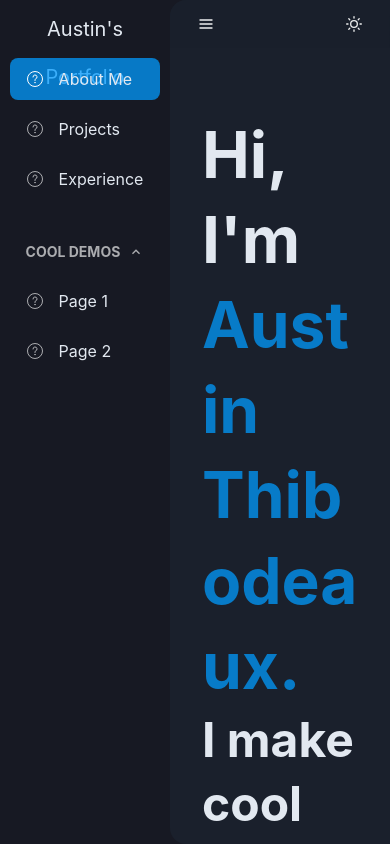
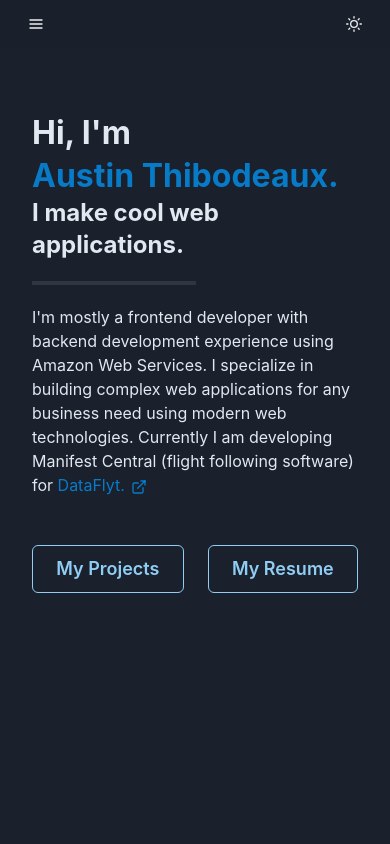
Before and after one commit to Austint30/Portfolio-Client, a React (Vite) app: page / in a window 390 px wide. Built offline with nearby package versions, Linux system fonts and the light colour scheme.

Commit message:
Added some mobile screen optimizations

```diff
--- a/src/components/app-header-bar/app-header-bar.tsx
+++ b/src/components/app-header-bar/app-header-bar.tsx
@@ -4,7 +4,7 @@ import DarkThemeBtn from 'components/buttons/dark-theme-btn/dark-theme-btn';
 import HeaderBar, { HeaderBarProps } from 'components/header-bar/header-bar';
 
 export interface AppHeaderBarProps extends HeaderBarProps {
-
+    onMenuClicked?: () => void
 }
 
 const AppHeaderBar: React.FC<AppHeaderBarProps> = (props) => {
@@ -15,6 +15,7 @@ const AppHeaderBar: React.FC<AppHeaderBarProps> = (props) => {
                     aria-label='Toggle side menu'
                     icon={<HamburgerIcon />}
                     variant='ghost'
+                    onClick={props.onMenuClicked}
                 />
                 <Spacer />
                 <Flex>
--- a/src/components/app-side-bar/app-side-bar.tsx
+++ b/src/components/app-side-bar/app-side-bar.tsx
@@ -1,11 +1,10 @@
-import { Box, StackDivider, useColorMode, VStack, Text, Flex } from "@chakra-ui/react"
-import { useLocation } from "react-router-dom";
+import { Flex, Text, VStack } from "@chakra-ui/react";
 import NavGroup from "./nav-group";
-import NavItem, { NavItemSelector } from "./nav-item";
+import NavItem from "./nav-item";
 
 const AppSideBar: React.FC<{}> = () => {
 
-    return <Flex w='15rem' h='100%' flexDirection='column'>
+    return <Flex w='100%' h='100%' flexDirection='column'>
         <Text w='100%' h='3rem' p="0 0.6rem" mb='5px' mt='5px' lineHeight='3rem' textAlign='center' fontSize='xl'>Austin's Portfolio</Text>
         <VStack spacing='2rem' align='stretch' overflowX='auto' overflowY='hidden' p="0 0.6rem">
             <NavGroup>
--- a/src/components/page-wrapper/page-wrapper.tsx
+++ b/src/components/page-wrapper/page-wrapper.tsx
@@ -1,4 +1,4 @@
-import { Flex, Box, useColorMode, Text } from "@chakra-ui/react";
+import { Flex, Box, useColorMode, Text, useBreakpointValue, useBoolean } from "@chakra-ui/react";
 import AppHeaderBar from "components/app-header-bar/app-header-bar";
 import AppSideBar from "components/app-side-bar";
 import Panel from "components/panel/panel";
@@ -9,14 +9,24 @@ export interface PageWrapperProps {
 
 const PageWrapper: React.FC<PropsWithChildren<PageWrapperProps>> = (props) => {
 
-    const { colorMode } = useColorMode();
+    // TODO: Replace with global state
+    const [ isCollapsed, setCollapsed ] = useBoolean();
+
+    const isMobile = useBreakpointValue({
+        base: true,
+        md: false
+    })
 
     return (
         <Flex direction='row' h='100%'>
-            <AppSideBar />
+            {!isMobile ? (
+                <Box width={isCollapsed ? '4rem' : '16rem'}>
+                    <AppSideBar />
+                </Box>
+            ) : null}
             <Panel
-                borderLeftRadius='16px'
-                headerBar={<AppHeaderBar />}
+                borderLeftRadius={{ md: '1.5rem', base: 0 }}
+                headerBar={<AppHeaderBar onMenuClicked={() => setCollapsed.toggle()} />}
             >
             <Box
                 flex={1}
--- a/src/pages/index/index.tsx
+++ b/src/pages/index/index.tsx
@@ -13,8 +13,10 @@ const IndexPage: React.FC<{}> = (props) => {
                 <Stack spacing={12}>
                     <SlideFade in offsetY='30px' transition={{ enter: { duration: 1, ease: 'easeOut' } }}>
                         <Box mb='-7'>
-                            <Heading fontSize='4rem'>Hi, I'm <Text as='span' variant='primary'>Austin Thibodeaux.</Text></Heading>
-                            <Heading fontSize='3rem'>I make cool web applications.</Heading>
+                            <Heading fontSize={['2rem', '3rem', '4rem' ]}>
+                                Hi, I'm <Box as='br' display={{ base: 'initial', lg: 'none' }} /> <Text as='span' variant='primary'>Austin Thibodeaux.</Text>
+                            </Heading>
+                            <Heading fontSize={[ '1.5rem', '2rem', '3rem']}>I make cool web applications.</Heading>
                             <Divider borderWidth='2px' width='10rem' mt='5' />
                         </Box>
                     </SlideFade>
--- a/src/theme.tsx
+++ b/src/theme.tsx
@@ -16,15 +16,15 @@ export const theme = extendTheme({
         HeaderBar: {
             baseStyle: (props: StyleFunctionProps) =>({
                 bg: mode('content.lightAcrylic', 'content.darkAcrylic')(props),
-                transition: 'box-shadow 300ms linear',
-                backdropFilter: 'blur(25px)'
+                transition: 'box-shadow 300ms linear'
             }),
             variants: {
                 hovering: (props: StyleFunctionProps) => ({
                     boxShadow: mode(
                         '0 2px 4px var(--chakra-colors-blackAlpha-200)',
                         '0 2px var(--chakra-colors-whiteAlpha-100)'
-                    )(props)
+                    )(props),
+                    backdropFilter: 'blur(25px)'
                 })
             }
         },
```
